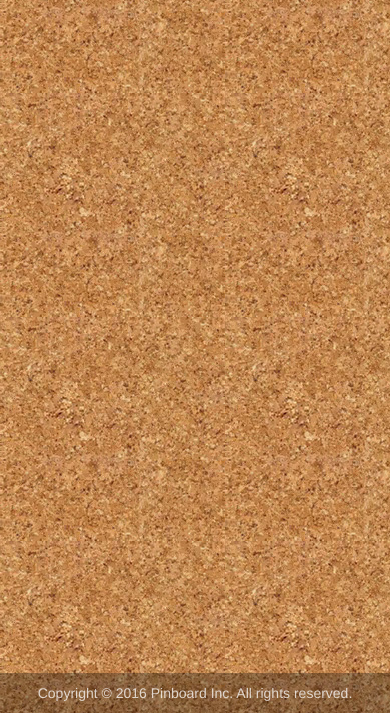
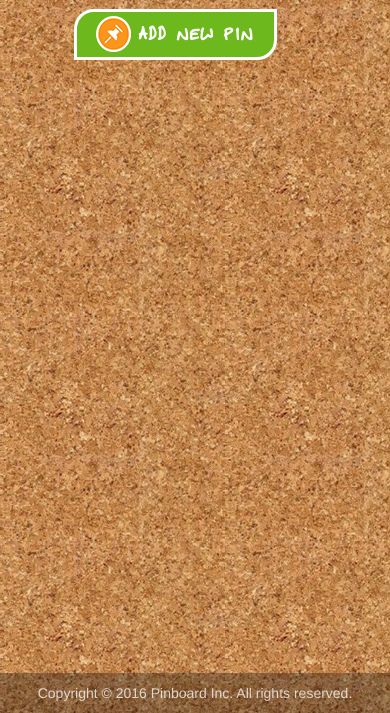
Before and after one commit to scann/pinboard, a plain HTML site: page main.html in a window 390 px wide. Shown: the part 131-844 px from the top of the page. Drawn offline with nearby package versions, Linux system fonts and the light colour scheme; files whose address does not match are found by name.

Commit message:
Button Add new pin on main page

```diff
--- a/css/styles.css
+++ b/css/styles.css
@@ -215,6 +215,37 @@ label[for="username-field"], label[for="email-field"],label[for="confirm-passwor
 .btn-success {
 	margin-right: 5%;
 }
+.add-pin-block {
+	width: 20%;
+	margin: 4% auto;
+}
+.btn-add-pin {
+	background-color: #6DB81C;
+	font-family: "Toms Handwritten", Helvetica,Arial,sans-serif;
+	border-radius: 20px 0px 20px 0px;
+	-moz-border-radius: 20px 0px 20px 0px;
+	-webkit-border-radius: 20px 0px 20px 0px;
+	border: 3px solid #ffffff;
+	font-weight: bold;
+	font-size: 1.5em;
+	padding: 4% 8% 3% 8%;
+	letter-spacing: 3px;
+	text-decoration: none;
+	outline: none;
+	transition: background-color .3s linear;
+}
+.btn-add-pin img {
+	margin-right: 3%;
+}
+.btn-add-pin, .btn-add-pin:focus, .btn-add-pin:hover,
+.btn-add-pin:visited {
+	color: #ffffff;
+	text-decoration: none;
+}
+.btn-add-pin:hover {
+	background-color: #5ea018;
+}
+
 /*Media queries*/
 @media(min-width: 1200px){
 	.navbar-left-title a, .navbar-left-title a:hover,
@@ -264,7 +295,9 @@ label[for="username-field"], label[for="email-field"],label[for="confirm-passwor
 	.text-small {
 	font-size: 3em;
 	}
-
+	.nav>li>a {
+    line-height: 2.1;
+	}
 }
 @media(max-width: 991px) and (min-width: 768px){
 	.navbar-left-title a, .navbar-left-title a:hover,
@@ -279,6 +312,12 @@ label[for="username-field"], label[for="email-field"],label[for="confirm-passwor
 	.letter-right h4 {
     font-size: 2.3em;
     }
+    .add-pin-block {
+    width: 27%;
+	}
+	.nav>li>a {
+    line-height: 2.7;
+	}
 }
 @media (max-width: 767px) and (min-width: 481px) {
     body {
@@ -314,6 +353,12 @@ label[for="username-field"], label[for="email-field"],label[for="confirm-passwor
 	.letter-right p {
     font-size: 1.4em;
     }
+    .nav>li>a {
+    line-height: 3.7;
+	}
+    .add-pin-block {
+    width: 42%;
+	}
 }
 @media(max-width: 480px){
 	.navbar-left-title a, .navbar-left-title a:hover,
@@ -353,4 +398,7 @@ label[for="username-field"], label[for="email-field"],label[for="confirm-passwor
     float: left;
     margin-left: 2%;
 	}
+	.add-pin-block {
+    width: 62%;
+	}
 }
--- a/main.html
+++ b/main.html
@@ -40,8 +40,12 @@
 			</div>
 		</div>
 		<div class="main-content">
+			<div class="add-pin-block">
+				<a class="btn-add-pin" href="#" role="button"><img src="images/btn.png"/>Add new pin</a>
+			</div>
 			<div class="container">
 				<div class="row">
+
 				</div>
 			</div>
 		</div>
```
Also changed, not shown: images/btn.png (added).
